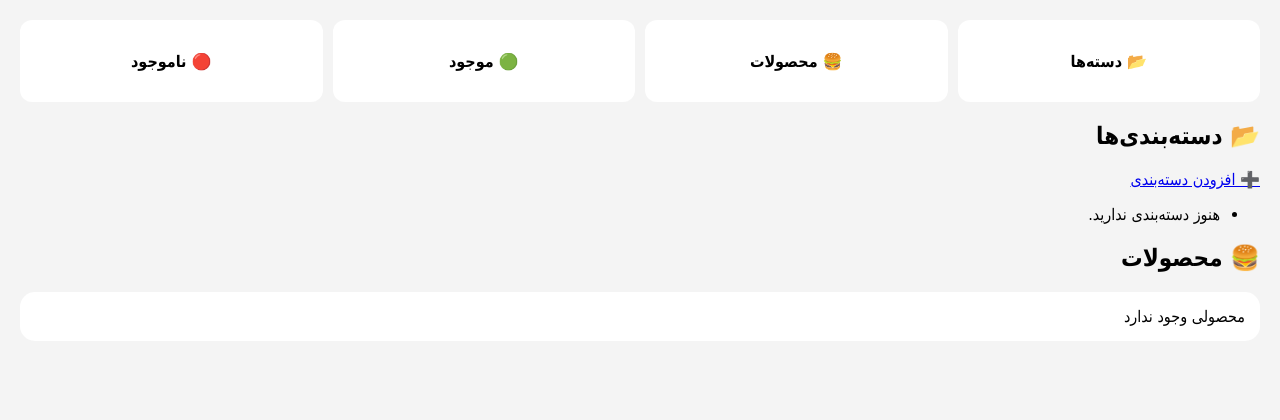
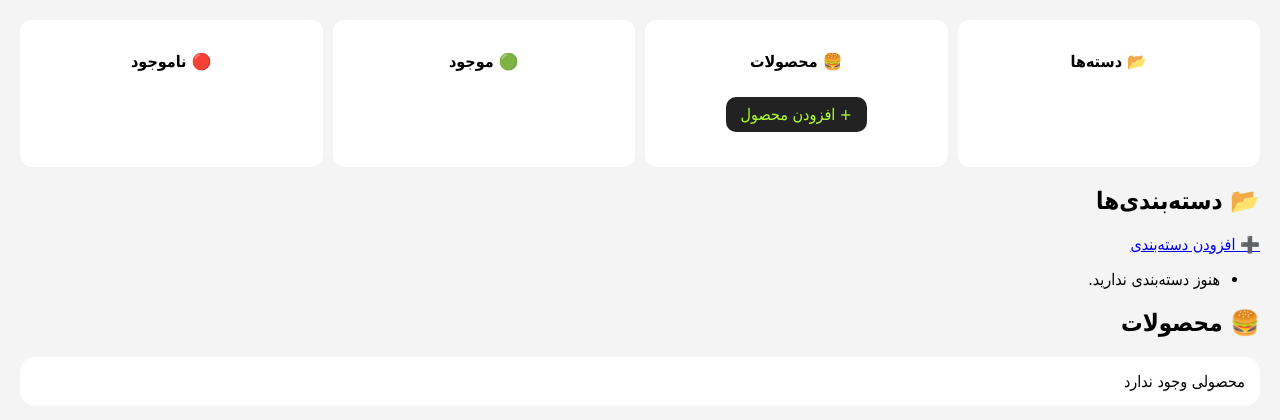
Before and after one commit to redhandpro/digitalmenu, a Django app: template templates/accounts/dashboard.html in a window 1280 px wide. Shown: the part 141-561 px from the top of the page. Run offline with Django 5.2, Linux system fonts and the light colour scheme; the template is opened without the code that fills it, so the values that code supplies are empty.

Commit message:
Add product button to dashboard

```diff
--- a/templates/accounts/dashboard.html
+++ b/templates/accounts/dashboard.html
@@ -165,6 +165,7 @@ object-fit:cover;
                 <h4>
                     🍔 محصولات
                 </h4>
+                <a href="{% url 'add_product' %}" class="btn btn-success">+ افزودن محصول</a>
 
                 <h2>
                     {{ total_products }}
@@ -337,8 +338,6 @@ object-fit:cover;
     </div>
 
 
-
-
 </body>
 
 </html>
```
